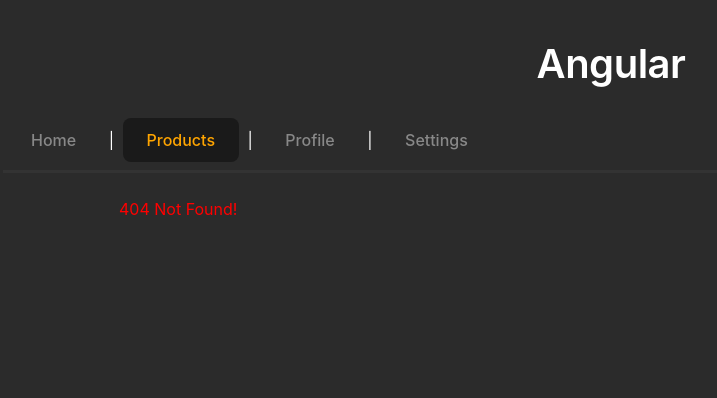
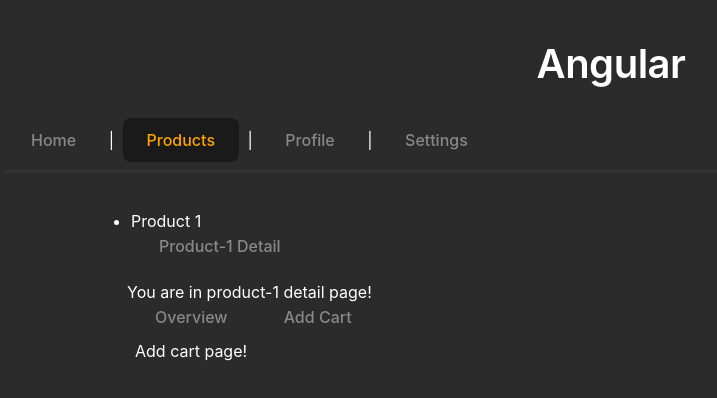
Before and after one commit to SeyyitBattal/angular-starter, an Angular app: page /products/detail/1/addCart in a window 1280 px wide. Before the commit this address had no page. Shown: the top 398 px of the page, without its empty margins (29-746 px from the left). Built offline with nearby package versions, Linux system fonts and the light colour scheme.

Commit message:
nested routes added

```diff
--- a/src/app/components/home/home.ts
+++ b/src/app/components/home/home.ts
@@ -4,7 +4,6 @@
 @Component({
   selector: 'app-home',
   template: `
-  <div>Home Page!</div>
   <ul>
     @for (product of products; track $index) {
       <li>Product name: {{product.name}} <br>Price: {{product.price}}$</li><hr>
--- /dev/null
+++ b/src/app/components/products/add-cart.ts
@@ -0,0 +1,13 @@
+import { Component } from '@angular/core';
+
+@Component({
+  selector: 'app-add-cart',
+  imports: [],
+  template:`
+  <div>Add cart page!</div>
+  `,
+  standalone: true,
+})
+export class AddCart {
+
+}
--- a/src/app/components/products/product-component.ts
+++ b/src/app/components/products/product-component.ts
@@ -1,11 +1,16 @@
 import { Component } from '@angular/core';
-import { ActivatedRoute } from '@angular/router';
+import { ActivatedRoute, RouterOutlet, RouterLink } from '@angular/router';
 
 @Component({
   selector: 'app-product-component',
-  imports: [],
+  imports: [RouterOutlet, RouterLink],
   template:`
-  <div>Product component!</div>
+  <ul>
+    <li style="margin: 12px">Product 1 <br>
+    <a [routerLink]="['detail',1]">Product-1 Detail</a>
+    </li>
+  </ul>
+  <router-outlet></router-outlet>
   `,
   standalone:true,
 })
--- /dev/null
+++ b/src/app/components/products/product-overview.ts
@@ -0,0 +1,13 @@
+import { Component } from '@angular/core';
+
+@Component({
+  selector: 'app-product-overview',
+  imports: [],
+  template:`
+  <div>This is product-1 overview!</div>
+  `,
+  standalone: true,
+})
+export class ProductOverview {
+
+}
--- /dev/null
+++ b/src/app/components/products/products-detail.ts
@@ -0,0 +1,17 @@
+import { Component } from '@angular/core';
+import { RouterOutlet, RouterLink } from '@angular/router';
+
+@Component({
+  selector: 'app-products-detail',
+  imports: [RouterLink, RouterOutlet],
+  template:`
+  <div>You are in product-1 detail page! <br>
+  <a [routerLink]="['overview']">Overview</a>
+  <a [routerLink]="['addCart']">Add Cart</a>
+  </div>
+  <router-outlet></router-outlet>
+  `,
+})
+export class ProductsDetail {
+
+}
```
Also changed, not shown: src/app/routes/routes.ts (+13 -1 lines).
